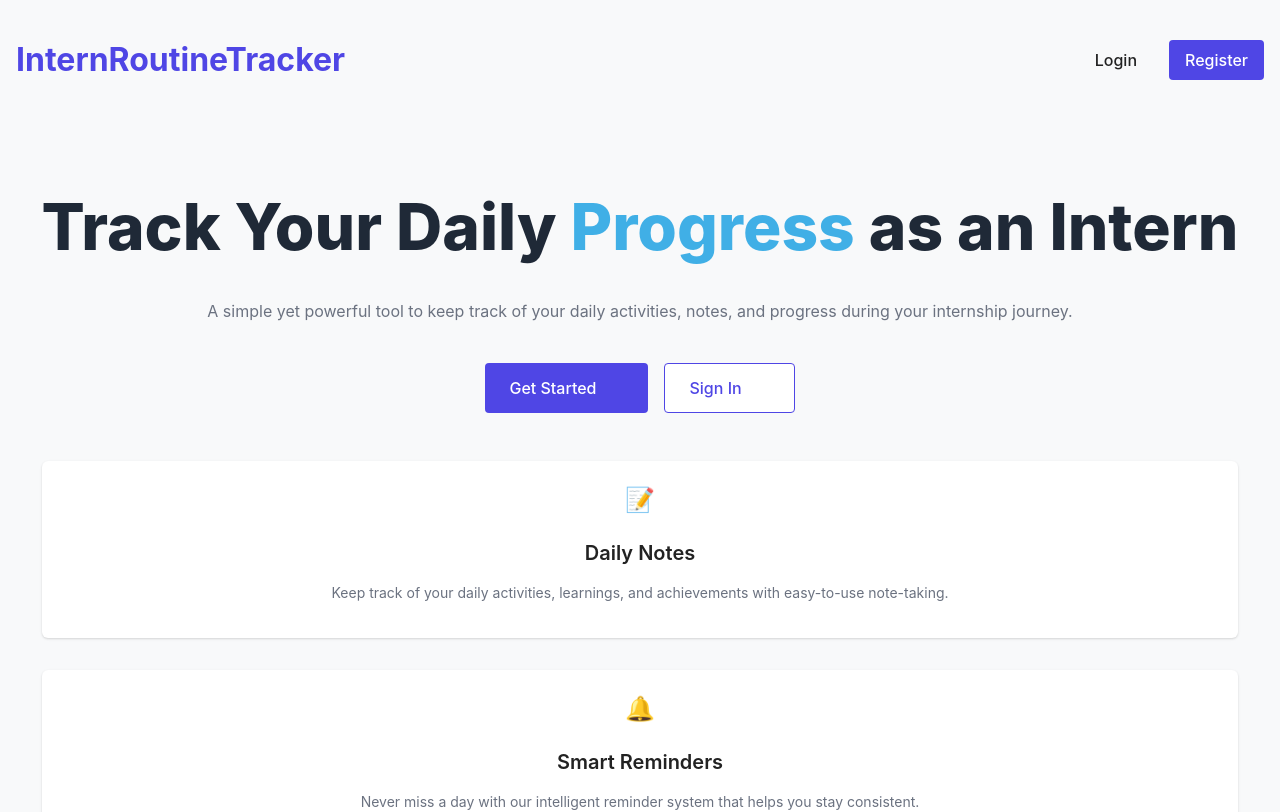
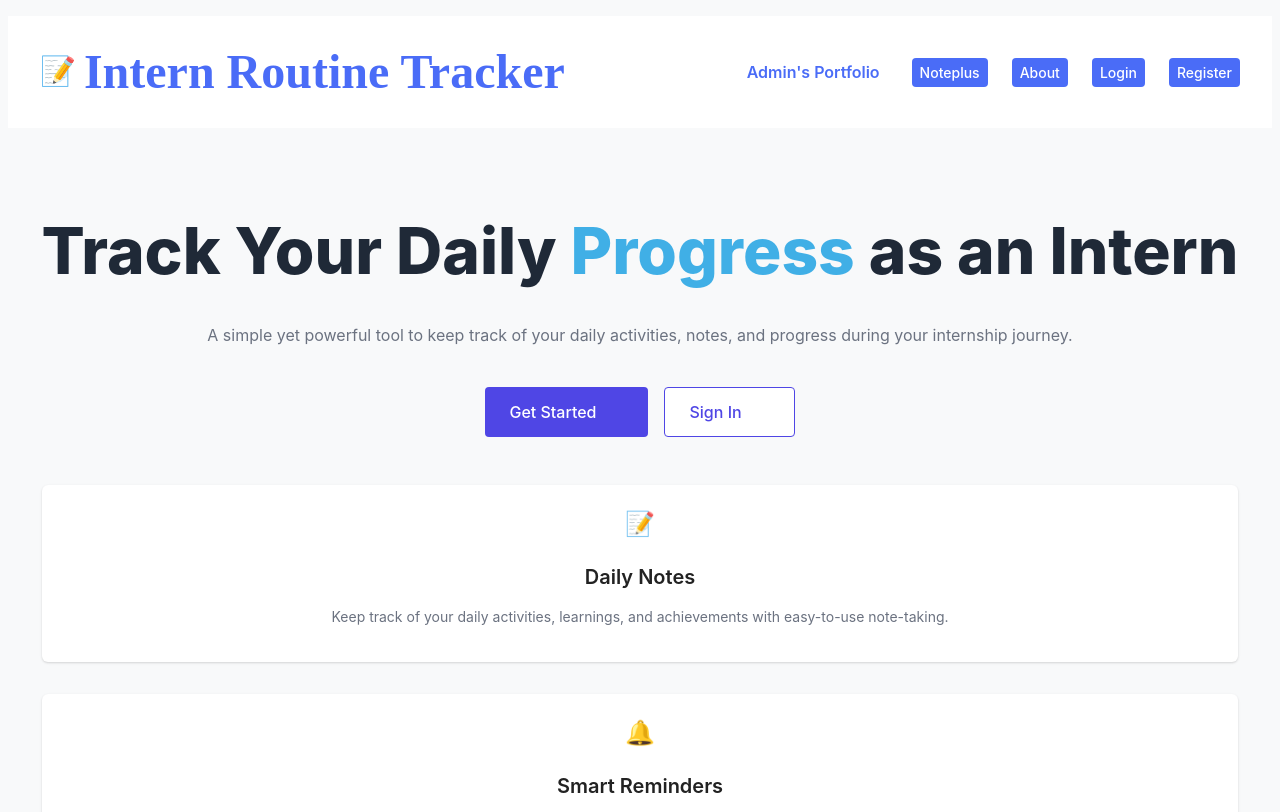
Before and after one commit to piyushsingh022002/RoutineTrackerWeb, a React (Vite) app: page / in a window 1280 px wide. Shown: the top 812 px of the page. Built offline with nearby package versions, Linux system fonts and the light colour scheme; no server answers.

Commit message:
admins portfolio added

```diff
--- a/src/App.tsx
+++ b/src/App.tsx
@@ -19,6 +19,8 @@ import { ThemeProvider } from './context/ThemeContext';
 import { ProtectedRoute } from './components/ProtectedRoute';
 import { PublicRoute } from './components/PublicRoute';
 
+import NotePlusPage from './pages/NotePlusPage';
+import AboutIRTPage from './pages/AboutIRTPage';
 
 
 function App() {
@@ -48,10 +50,26 @@ function App() {
                   }
                 />
                 <Route
+                  path="/noteplus"
+                  element={
+                    <PublicRoute>
+                      <NotePlusPage />
+                    </PublicRoute>
+                  }
+                />
+                <Route
                   path="/register"
                   element={
                     <PublicRoute>
                       <RegisterPage />
+                    </PublicRoute>
+                  }
+                />
+                 <Route
+                  path="/aboutIRT"
+                  element={
+                    <PublicRoute>
+                      <AboutIRTPage />
                     </PublicRoute>
                   }
                 />
--- a/src/components/common/Header.tsx
+++ b/src/components/common/Header.tsx
@@ -12,7 +12,7 @@ const HeaderContainer = styled.header`
   align-items: center;
   padding: 1.25rem 2rem;
   background-color: #ffffff;
-  box-shadow: 0 2px 10px rgba(0, 0, 0, 0.1);
+
   position: sticky;
   top: 0;
   z-index: 100;
@@ -27,8 +27,9 @@ const HeaderContainer = styled.header`
 `;
 
 const Logo = styled(Link)`
-  font-size: 2rem;
+  font-size: 3rem;
   font-weight: bold;
+  font-family: 'Playfair Display', serif;
   color: #4a6cf7;
   text-decoration: none;
   display: flex;
@@ -43,12 +44,26 @@ const LogoIcon = styled.span`
   font-size: 1.8rem;
 `;
 
+
 const Nav = styled.nav`
   display: flex;
   align-items: center;
   gap: 1.5rem;
   @media ${device.mobile} {
     gap: 0.75rem;
+  }
+`;
+
+const ExternalLink = styled.a`
+  color: #4a6cf7;
+  text-decoration: none;
+  font-weight: 600;
+  font-size: 1rem;
+  margin-right: 0.5rem;
+  transition: color 0.2s;
+  &:hover {
+    color: #1d4ed8;
+    text-decoration: underline;
   }
 `;
 
@@ -174,7 +189,7 @@ const SidebarBottom = styled.div`
 
 
 const Header: React.FC = () => {
-  const { isAuthenticated, user, logout } = useAuth();
+  const { isAuthenticated, user, logout, isLoading } = useAuth();
   const navigate = useNavigate();
   const { theme, toggleTheme } = useTheme();
   const [sidebarOpen, setSidebarOpen] = useState(false);
@@ -202,8 +217,17 @@ const Header: React.FC = () => {
         </Logo>
 
         <Nav>
-          {isAuthenticated ? (
+          {isLoading ? null : (
+            isAuthenticated ? (
               <>
+                <ExternalLink
+                  href="https://text-utils-piyush.vercel.app/"
+                  target="_blank"
+                  rel="noopener noreferrer"
+                  title="Text Utils"
+                >
+                  Text Utils
+                </ExternalLink>
                 <Hamburger onClick={() => setSidebarOpen(true)} aria-label="Open user menu">
                   <Bar />
                   <Bar />
@@ -212,7 +236,38 @@ const Header: React.FC = () => {
               </>
             ) : (
               <>
-              <NavLink to="/login">Login</NavLink>
+                <ExternalLink
+                  href="https://piyushsingh.vercel.app/"
+                  target="_blank"
+                  rel="noopener noreferrer"
+                  title="Admin's Portfolio"
+                >
+                  Admin's Portfolio
+                </ExternalLink>
+                <NavLink to="/noteplus">
+                  <Button
+                    variant="primary"
+                    size="small"
+                  >
+                    Noteplus
+                  </Button>
+                </NavLink>
+                <NavLink to="/aboutIRT">
+                  <Button
+                    variant="primary"
+                    size="small"
+                  >
+                    About
+                  </Button>
+                </NavLink>
+                <NavLink to="/login">
+                  <Button
+                    variant="primary"
+                    size="small"
+                  >
+                    Login
+                  </Button>
+                </NavLink>
                 <NavLink to="/register">
                   <Button
                     variant="primary"
@@ -222,6 +277,7 @@ const Header: React.FC = () => {
                   </Button>
                 </NavLink>
               </>
+            )
           )}
         </Nav>
       </HeaderContainer>
--- a/src/pages/LandingPage.tsx
+++ b/src/pages/LandingPage.tsx
@@ -4,6 +4,7 @@ import { motion } from 'framer-motion';
 import styled from 'styled-components';
 import { createGlobalStyle } from 'styled-components';
 import { device } from '../styles/breakpoints';
+import Header from '../components/common/Header';
 
 const LandingContainer = styled.div`
   min-height: 100vh;
@@ -19,57 +20,7 @@ const LandingContainer = styled.div`
   }
 `;
 
-const Header = styled.header`
-  padding: 1.25rem 0.5rem;
-  display: flex;
-  justify-content: space-between;
-  align-items: center;
-  @media ${device.tablet} {
-    padding: 1.5rem 1rem;
-  }
-`;
 
-const Logo = styled.div`
-  font-size: 2rem;
-  font-weight: 700;
-  color: var(--primary-color);
-  @media ${device.mobile} {
-    font-size: 1.25rem;
-  }
-`;
-
-const NavLinks = styled.div`
-  display: flex;
-  gap: 1rem;
-  @media ${device.mobile} {
-    gap: 0.5rem;
-  }
-`;
-
-const NavLink = styled(Link)`
-  padding: 0.5rem 1rem;
-  border-radius: var(--radius);
-  font-weight: 500;
-  transition: var(--transition);
-
-  &:hover {
-    background-color: rgba(79, 70, 229, 0.1);
-  }
-`;
-
-const ButtonLink = styled(Link)`
-  padding: 0.5rem 1rem;
-  background-color: var(--primary-color);
-  color: white;
-  border-radius: var(--radius);
-  font-weight: 500;
-  transition: var(--transition);
-
-  &:hover {
-    background-color: var(--primary-hover);
-    color: white;
-  }
-`;
 
 // const Hero = styled.div`
 //   flex: 1;
@@ -391,13 +342,7 @@ const LandingPage: React.FC = () => {
 
   return (
     <LandingContainer>
-      <Header>
-        <Logo>InternRoutineTracker</Logo>
-        <NavLinks>
-          <NavLink to="/login">Login</NavLink>
-          <ButtonLink to="/register">Register</ButtonLink>
-        </NavLinks>
-      </Header>
+  <Header />
 
       <Hero>
         <motion.div
--- a/src/pages/ProfilePage.tsx
+++ b/src/pages/ProfilePage.tsx
@@ -6,6 +6,7 @@ import Input from '../components/common/Input';
 import Button from '../components/common/Button';
 import Alert from '../components/common/Alert';
 import { useAuth } from '../context/AuthContext';
+import { Header } from '../components/common';
 
 const PageBackground = styled.div`
   min-height: 100vh;
@@ -227,7 +228,8 @@ const ProfilePage: React.FC = () => {
     author: 'Robert Collier',
   };
 
-  return (
+  return (<>
+  <Header />
     <PageBackground>
       <Container>
         <EditCard elevation="medium" borderRadius="large" fullWidth>
@@ -386,6 +388,7 @@ const ProfilePage: React.FC = () => {
         )}
       </Container>
     </PageBackground>
+    </>
   );
 };
 
```
Lines whose indentation alone changed are shown as unchanged.
